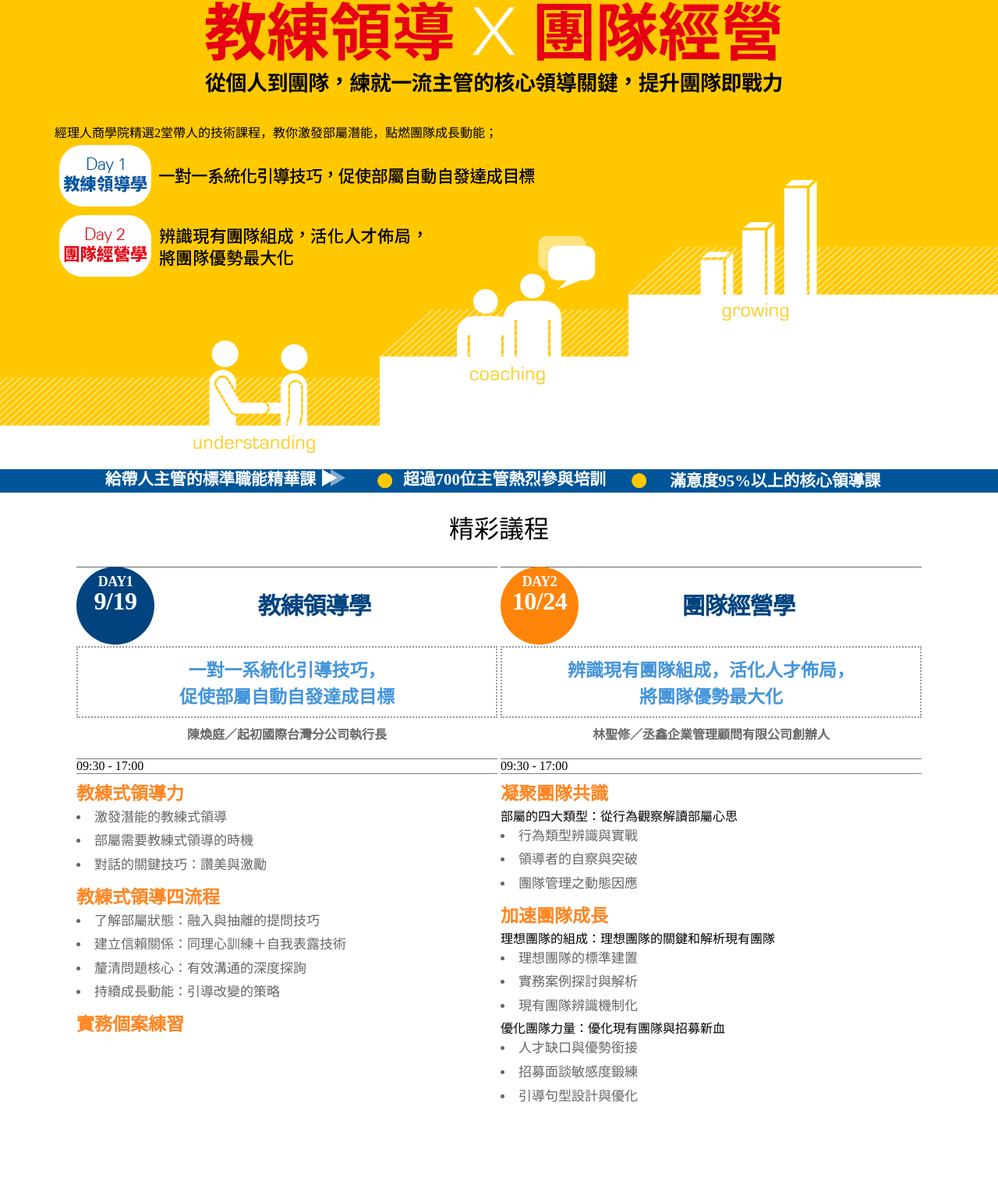
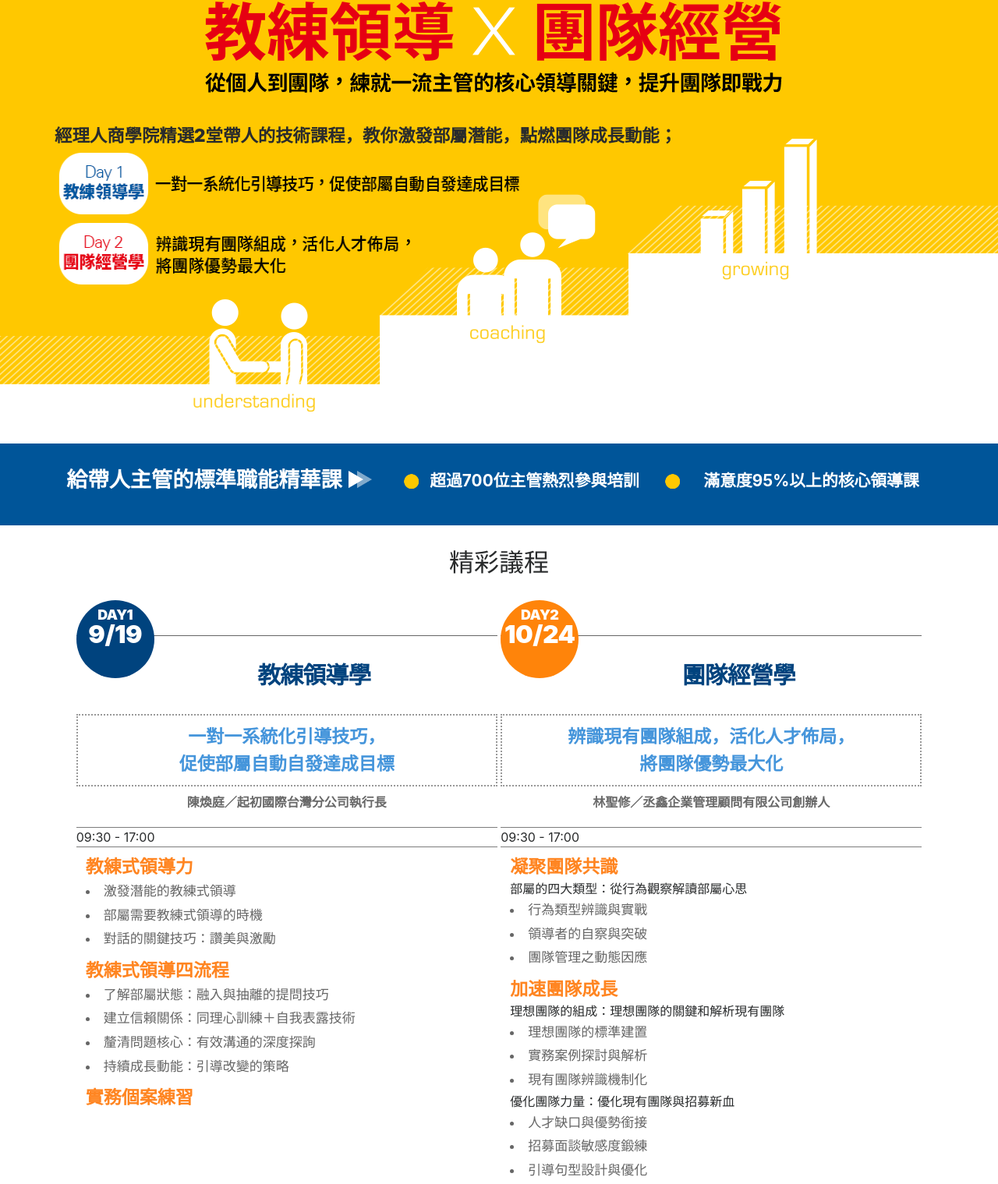
Before and after one commit to yachu114/DWHW, a plain HTML site: page index＿n.html in a window 1280 px wide. Shown: the part 337-1856 px from the top of the page at 78% size. Drawn offline with Linux system fonts and the light colour scheme.

Commit message:
Add files via upload

```diff
--- a/index＿n.html
+++ b/index＿n.html
@@ -31,6 +31,12 @@ body{
   background: #ffc800;
   text-align: center;
   box-sizing: border-box;
+  font-family: Microsoft JhengHei, Heiti TC, -apple-system, system-ui, BlinkMacSystemFont, "Segoe UI", Roboto, "Helvetica Neue", Arial, sans-serif;
+  font-size: 1rem;
+  font-weight: normal;
+  line-height: 1.5;
+  color: #292b2c;
+  /* text-align: left; */
 }
 header{
   width: 100%;
@@ -49,8 +55,11 @@ nav{
   /*padding: 0 1em;*/
 }
 .logo{
-  vertical-align: middle;
+  /* vertical-align: middle; */
   float: left;
+  padding-top: 0.3125rem;
+  padding-bottom: 0.3125rem;
+  white-space: nowrap;
 }
 .menu{
   float: right;
@@ -61,6 +70,11 @@ nav .menu ul li{
   float: left;
   display: block;
   margin: 4px;
+  margin-block-start: 1em;
+  margin-block-end: 1em;
+  margin-inline-start: 0px;
+  margin-inline-end: 0px;
+  padding-inline-start: 40px;
 }
 .mainline{
   height: 23px;
@@ -77,7 +91,7 @@ nav .menu ul li{
 .hero{
   width:100%;
   max-width: 1920px;
-  height: 930px;
+  height: 877px;
   background: url(images/lead_02.png) center bottom no-repeat;
   /* background-color: #ffc800; */
   /* border: 1px solid #888; */
@@ -94,17 +108,23 @@ nav .menu ul li{
 }
 #hero_h1_02{
   /* width: 1140px; */
-  margin: 0 auto;
+  /* margin: 0 auto; */
   display: block;
   text-align: left;
+  font-size: 1.4rem;
+  font-weight: 900;
+}
+#hero_h1_02 img{
+  width: 100%;
+  max-width: 604px;
 }
 .mid_cover{
   background-color:#005599;
   width: 100%;
   max-width: 1920px;
   text-align: center;
-  margin-top: -80px;
-  /*padding: 2em 0;*/
+  margin-top: -60px;
+  padding: 2em 0;
   /* border: 1px solid #888; */
 }
 .mid_cover h4{
@@ -115,6 +135,11 @@ nav .menu ul li{
   padding-right: 1rem;
   font-weight: 700;
   line-height: 1.1;
+  margin-bottom: 0.5rem;
+  margin-top: 0;
+}
+.mid_cover h4 strong{
+  font-size: 1.7rem;
 }
 .mid_cover h4 img{
   width: 30px;
@@ -130,10 +155,19 @@ nav .menu ul li{
   /* overflow: hidden; */
   /* border: 1px solid #888; */
 }
+.title{
+  text-align: center;
+  display: block;
+}
 .mag_sch{
-  margin: 30px;
+  padding: 30px 0;
+  background-color: white;
+  display:block;
+  width: 100%;
+  max-width: 1920px;
 }
 .title h2{
+  /* margin: 30px 0; */
   font-size: 2rem;
   line-height: 1.1;
   font-weight: 500;
@@ -143,6 +177,7 @@ section{
   vertical-align: top;
   width: 540px;
   overflow: hidden;
+  box-sizing: border-box;
   /* float: left; */
   /* display: flex;
   justify-content: center; */
@@ -177,6 +212,10 @@ section{
   line-height: 1;
   padding: 10px 0;
   float:left;
+}
+.content{
+  padding-top: 45px;
+  /* padding: 45px 12px 0 12px; */
 }
 .schedule h3{
 
@@ -213,15 +252,20 @@ section{
 }
 .schedule ul{
   text-align: left;
+  /* padding-left: 40px; */
 }
 .schedule ul li{
-  list-style-type: disc;
+  /* list-style-type: disc; */
   list-style-position: inside;
   color: #666;
   font-size: 17px;
   line-height: 1.8;
 }
-#list_light p{
+.list_light{
+  padding-left: 12px;
+  padding-right: 12px;
+}
+.list_light p{
   font-size: 23px;
   font-weight: 700;
   color: #ff8521;
@@ -232,27 +276,33 @@ section{
 }
 .speaker{
   padding: 3rem 0;
+  box-sizing: border-box;
   /* border: 1px solid red; */
 }
 .mag_spk{
   margin-bottom: 8px;
 }
 .h_spk{
-  height:289px;
-  padding 0 3em;
+  /* width:492px; */
+  padding: 24px;
+  box-sizing: border-box;
 }
-.speaker_s{
-  /* border: 1px solid #000; */
+/* .speaker_s{
+  border: 1px solid #000;
+  padding: 24px;
   padding-top: 24px;
   display: block;
-  /* vertical-align: middle; */
-}
+  box-sizing: border-box;
+  vertical-align: middle;
+} */
 .avatar{
   float:left;
   /* border: 1px solid #4595db; */
 }
 .avatar img{
   max-width: 180px;
+  padding-right: 10px;
+  box-sizing: border-box;
   /* border: 1px dashed #4595db; */
 }
 .intro{
@@ -264,7 +314,7 @@ section{
   text-align: left;
   float:right;
   width: 342px;
-  height: 198px;
+  /* height: 198px; */
 }
 .text_blue{
   color: #004ea3;
@@ -395,7 +445,7 @@ footer{
       </h4>
     </div>
     <div class="schedule h_agenda">
-      <div class="container">
+      <div class="container 2rows">
         <div class="title mag_sch">
           <h2>精彩議程</h2>
         </div>
@@ -410,7 +460,7 @@ footer{
               <h4>一對一系統化引導技巧，<br>促使部屬自動自發達成目標</h4>
               <h6>陳煥庭／起初國際台灣分公司執行長</h6>
               <p>09:30 - 17:00</p>
-              <div id="list_light">
+              <div class="list_light">
                   <ul>
                     <p>教練式領導力</p>
                     <li>激發潛能的教練式領導</li>
@@ -442,7 +492,7 @@ footer{
               </h4>
               <h6>林聖修／丞鑫企業管理顧問有限公司創辦人</h6>
               <p>09:30 - 17:00</p>
-              <div id="list_light">
+              <div class="list_light">
                 <ul>
                   <p>凝聚團隊共識</p><h5>部屬的四大類型：從行為觀察解讀部屬心思</h5>
                   <li>行為類型辨識與實戰</li>
```
